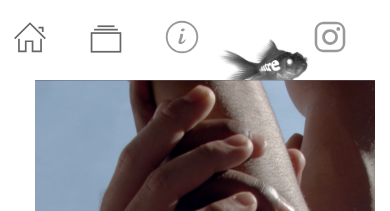
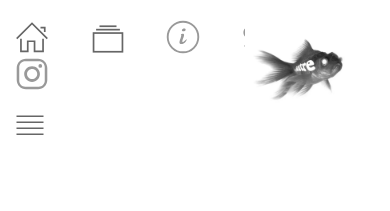
Before and after one commit to h-Benitez13/autrefish, a React (Create React App) app: page /#/ in a window 390 px wide. Shown: the top 211 px of the page. Built offline with nearby package versions, Linux system fonts and the light colour scheme.

Commit message:
mobile navbar in progress

```diff
--- a/public/index.html
+++ b/public/index.html
@@ -7,16 +7,19 @@
     <meta name="theme-color" content="#000000" />
     <link rel="manifest" href="%PUBLIC_URL%/manifest.json" />
     <!-- UIkit CSS -->
-    <link rel="stylesheet" href="https://cdnjs.cloudflare.com/ajax/libs/uikit/3.1.4/css/uikit.min.css" />
+    <link
+      rel="stylesheet"
+      href="https://cdnjs.cloudflare.com/ajax/libs/uikit/3.1.5/css/uikit.min.css"
+    />
+
     <!-- UIkit JS -->
-    <script src="https://cdnjs.cloudflare.com/ajax/libs/uikit/3.1.4/js/uikit.min.js"></script>
-    <script src="https://cdnjs.cloudflare.com/ajax/libs/uikit/3.1.4/js/uikit-icons.min.js"></script>
+    <script src="https://cdnjs.cloudflare.com/ajax/libs/uikit/3.1.5/js/uikit.min.js"></script>
+    <script src="https://cdnjs.cloudflare.com/ajax/libs/uikit/3.1.5/js/uikit-icons.min.js"></script>
 
     <title>Autre Fish</title>
   </head>
   <body>
     <noscript>You need to enable JavaScript to run this app.</noscript>
     <div id="root"></div>
-
   </body>
 </html>
--- a/src/components/Contact/index.js
+++ b/src/components/Contact/index.js
@@ -2,7 +2,7 @@ import React from "react";
 
 export const Container = ({ children }) => {
   return (
-    <div className="uk-section uk-section-default ">
+    <div className="uk-section uk-section-default uk-section-small ">
       <div className="uk-container uk-container-small">{children}</div>
     </div>
   );
--- a/src/components/Container/index.js
+++ b/src/components/Container/index.js
@@ -10,7 +10,7 @@ export const Container = ({ children }) => {
 
 export const NavContainer = ({ children }) => {
   return (
-    <div className="uk-container uk-container-small uk-margin-large-bottom">
+    <div className="uk-container uk-container-large uk-margin-large-bottom">
       {children}
     </div>
   );
--- a/src/components/Navbar/index.js
+++ b/src/components/Navbar/index.js
@@ -3,9 +3,9 @@ import { Link } from "react-router-dom";
 
 export const Navbar = () => {
   return (
-    <div className="uk-position-top uk-margin-top">
+    <div>
       <nav
-        className="uk-navbar-container uk-navbar-transparent"
+        className="uk-navbar-container uk-margin-top uk-navbar-transparent"
         uk-navbar
         uk-sticky="animation: uk-animation-slide-top"
       >
@@ -20,6 +20,7 @@ export const Navbar = () => {
                 <span uk-icon="icon: home; ratio: 1.7" />
               </Link>
             </li>
+
             {/* Projects */}
             <li>
               <div className="uk-inline">
@@ -50,18 +51,21 @@ export const Navbar = () => {
                 </div>
               </div>
             </li>
+
             {/* About */}
             <li>
               <Link to="/About">
                 <span uk-icon="icon: info; ratio: 1.7" />
               </Link>
             </li>
+
             {/* Contact */}
             <li>
               <Link to="/Contact">
                 <span uk-icon="icon: quote-right; ratio: 1.7" />
               </Link>
             </li>
+
             {/* Instagram */}
             <li>
               <a href="https://www.instagram.com/autrefish/">
@@ -74,14 +78,25 @@ export const Navbar = () => {
                 alt="autrefish logo"
                 style={{
                   width: "100px",
-                  height: "100px",
-                  marginRight: "50px"
+                  height: "100px"
                 }}
               />
             </li>
           </ul>
         </div>
       </nav>
+      <nav className="uk-navbar uk-navbar-container uk-navbar-transparent uk-margin">
+        <div className="uk-navbar-left">
+          <div className="uk-inline">
+            <a href="#" uk-icon="icon: table; ratio: 1.5" />
+          </div>
+
+          <div uk-dropdown="mode: click">
+            Lorem ipsum dolor sit amet, consectetur adipiscing elit, sed do
+            eiusmod tempor incididunt.
+          </div>
+        </div>
+      </nav>
     </div>
   );
 };
--- a/src/pages/About.js
+++ b/src/pages/About.js
@@ -5,8 +5,8 @@ import { Navbar } from "../components/Navbar";
 function About() {
   return (
     <div>
+      <Navbar />
       <Container>
-        <Navbar />
         <div className="uk-container uk-position-small uk-position-center">
           <h1
             className="uk-heading-large uk-dark"
```
